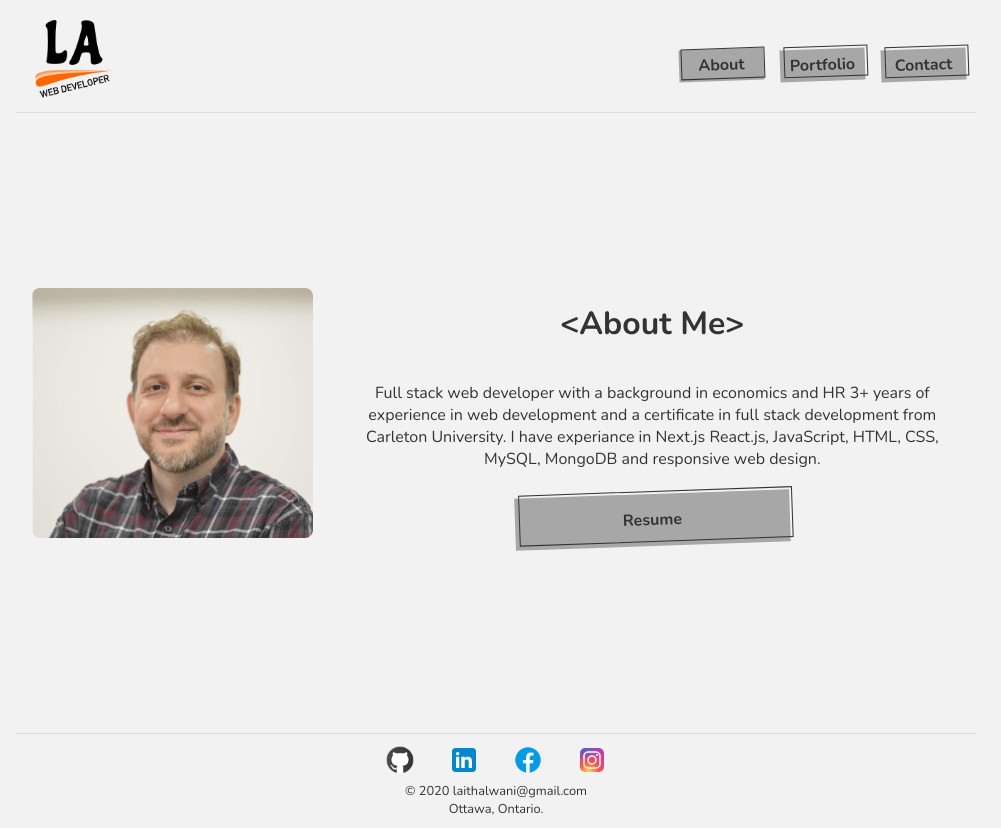
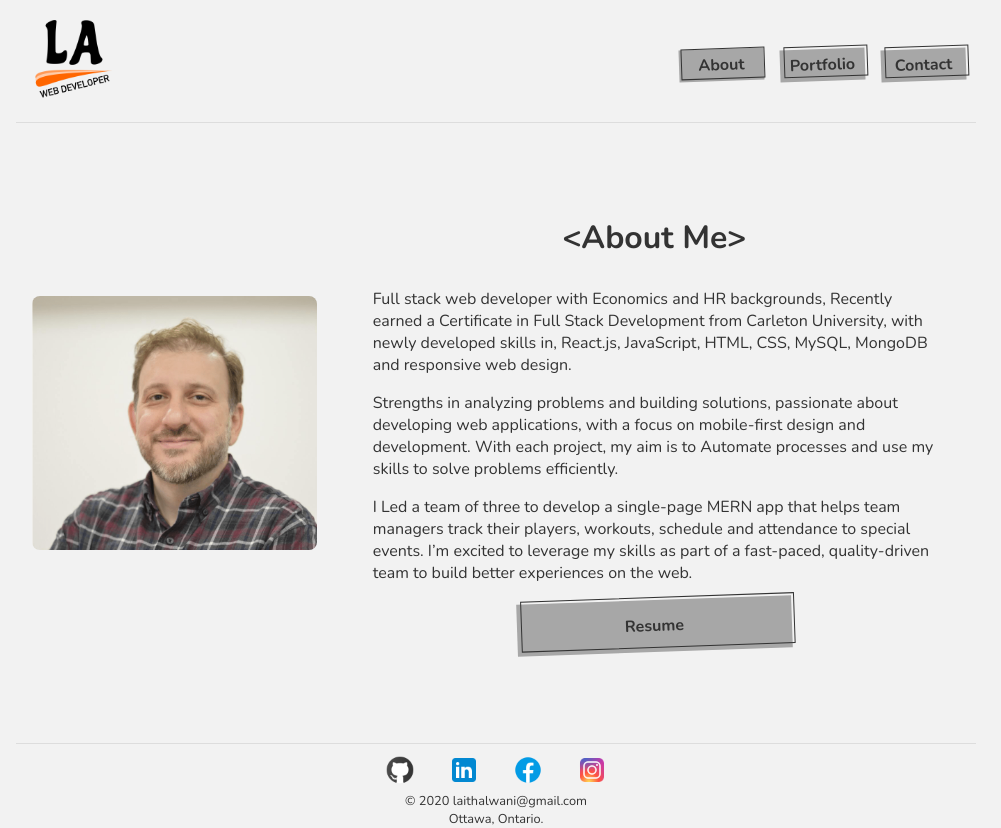
Before and after one commit to LaithAlwani/LaithAlwani, a Next.js app: page / in a window 1280 px wide. Shown: the whole page, without its empty margins (144-1145 px from the left). Built offline with nearby package versions, Linux system fonts and the light colour scheme.

Commit message:
updated home page text

```diff
--- /dev/null
+++ b/components/layout/mobileNavbar.js
@@ -0,0 +1,5 @@
+import React from 'react';
+
+export default function MobileNavbar() {
+  return <div><h3>Mobile Navbar</h3></div>;
+}
--- a/pages/index.js
+++ b/pages/index.js
@@ -3,9 +3,6 @@ import styles from "../styles/Home.module.css";
 
 export default function Home() {
   return (
-    <div>
-
-
     <div className={styles.about}>
       <div className={styles.imgContainer}>
         <Image
@@ -21,22 +18,28 @@ export default function Home() {
       <div>
         <h1>&#60;About Me&#62;</h1>
         <p>
-            Full stack web developer with a background in economics and HR
-            3+ years of experience in web development and a certificate in full stack
-            development from Carleton University. I have experiance in Next.js
-            React.js, JavaScript, HTML, CSS, MySQL, MongoDB and responsive web
-            design.
+          Full stack web developer with Economics and HR backgrounds, Recently
+          earned a Certificate in Full Stack Development from Carleton
+          University, with newly developed skills in, React.js, JavaScript,
+          HTML, CSS, MySQL, MongoDB and responsive web design.
         </p>
-          <a
-            href="./resume.pdf"
-            target="_blank"
-            rel="noreferrer"
-            className="btn"
-          >
+        <p>
+          Strengths in analyzing problems and building solutions, passionate
+          about developing web applications, with a focus on mobile-first design
+          and development. With each project, my aim is to Automate processes
+          and use my skills to solve problems efficiently.
+        </p>
+        <p>
+          I Led a team of three to develop a single-page MERN app that helps
+          team managers track their players, workouts, schedule and attendance
+          to special events. I’m excited to leverage my skills as part of a
+          fast-paced, quality-driven team to build better experiences on the
+          web.
+        </p>
+        <a href="./resume.pdf" target="_blank" rel="noreferrer" className="btn">
           Resume
         </a>
       </div>
     </div>
-    </div>
   );
 }
--- a/styles/Home.module.css
+++ b/styles/Home.module.css
@@ -30,8 +30,10 @@
   justify-content: center;
 }
 .about p {
-  margin-bottom: 1rem;
-  padding: 0 1rem;
+  margin: 0.5rem;
+  padding: 0 2rem;
+  text-align: left;
+
 }
 
 @media (max-width: 600px) {
--- a/styles/globals.css
+++ b/styles/globals.css
@@ -33,7 +33,7 @@ nav {
   display: flex;
   justify-content: flex-end;
   align-items: center;
-  padding: 10px 10px 0;
+  padding: 10px;
   border-bottom: 1px solid #ddd;
 }
 nav a {
```
Lines whose indentation alone changed are shown as unchanged.
